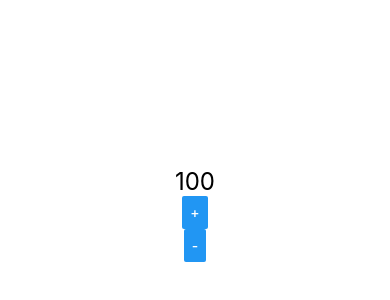
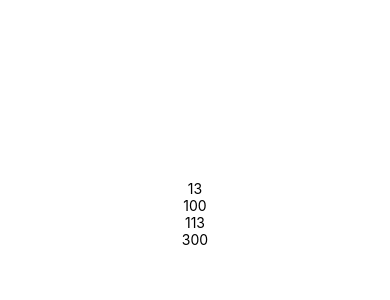
Before and after one commit to RaizerVarela/react-native, a React Native app: screen / in a window 390 px wide. Shown: the part 208-508 px from the top of the page. Built offline with nearby package versions, Linux system fonts and the light colour scheme.

Commit message:
Adição de exercício de Comunicação Direta e correção nos Snippets

```diff
--- a/src/App.js
+++ b/src/App.js
@@ -1,7 +1,8 @@
 import React from 'react';
 import {View, StyleSheet} from 'react-native';
 
-import Contador from './components/Contador'
+import Pai from './components/direta/Pai'
+//import Contador from './components/Contador'
 //import Botao from './components/Botao';
 //import Titulo from './components/Titulo';
 //import Aleatorio from './components/Aleatorio';
@@ -11,8 +12,9 @@
 
 export default () => (
   <View style={style.App}>
+    <Pai/>
+    {/*
     <Contador inicial={100} passo={13}/>
-    {/*
     <Botao/>
     <Titulo principal="Cadastro de Produto"
       secundario="Tela de Cadastro do Produto"/>
--- /dev/null
+++ b/src/components/direta/Filho.js
@@ -0,0 +1,12 @@
+import React from 'react'
+import {Text} from 'react-native'
+import Estilo from '../estilo'
+
+export default props=>{
+  return (
+    <>
+      <Text style={Estilo.fonteG}>{props.a}</Text>
+      <Text style={Estilo.fonteG}>{props.b}</Text>
+    </>
+  )
+}
--- /dev/null
+++ b/src/components/direta/Pai.js
@@ -0,0 +1,13 @@
+import React from 'react'
+import Filho from './Filho'
+
+export default props=>{
+  let x = 13
+  let y = 100
+  return (
+    <>
+      <Filho a={x} b={y}/>
+      <Filho a={x + 100} b={y + 200}/>
+    </>
+  )
+}
```
